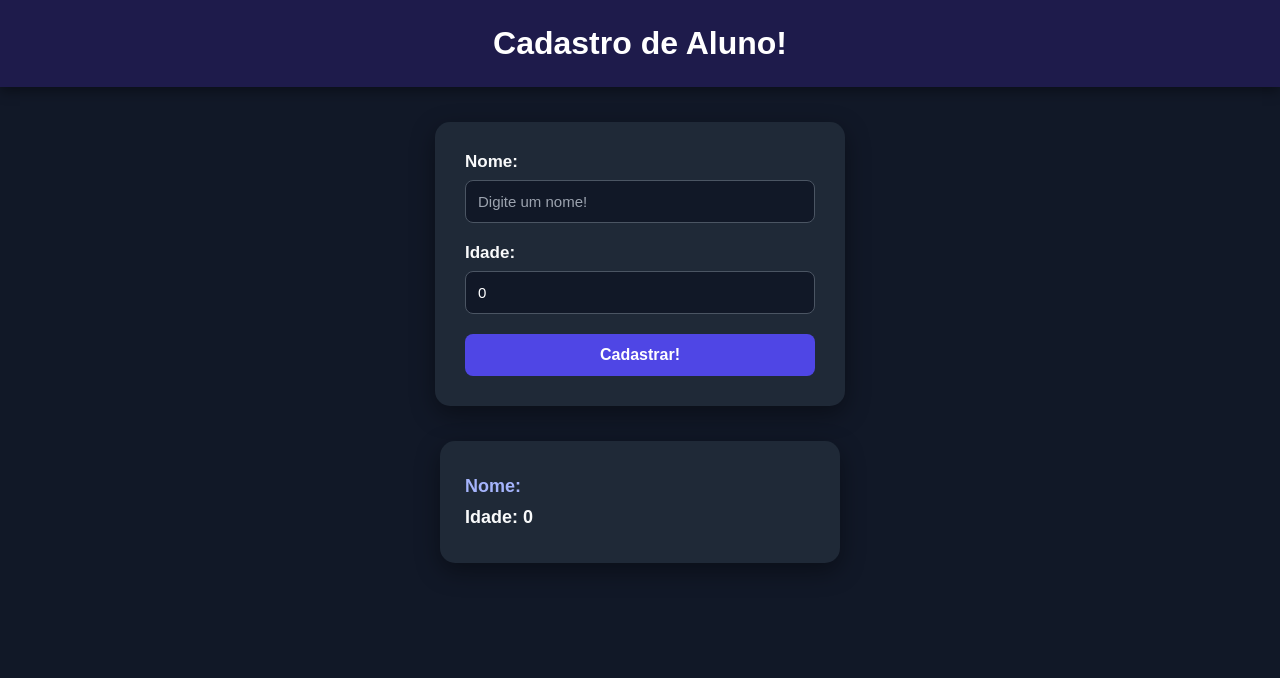
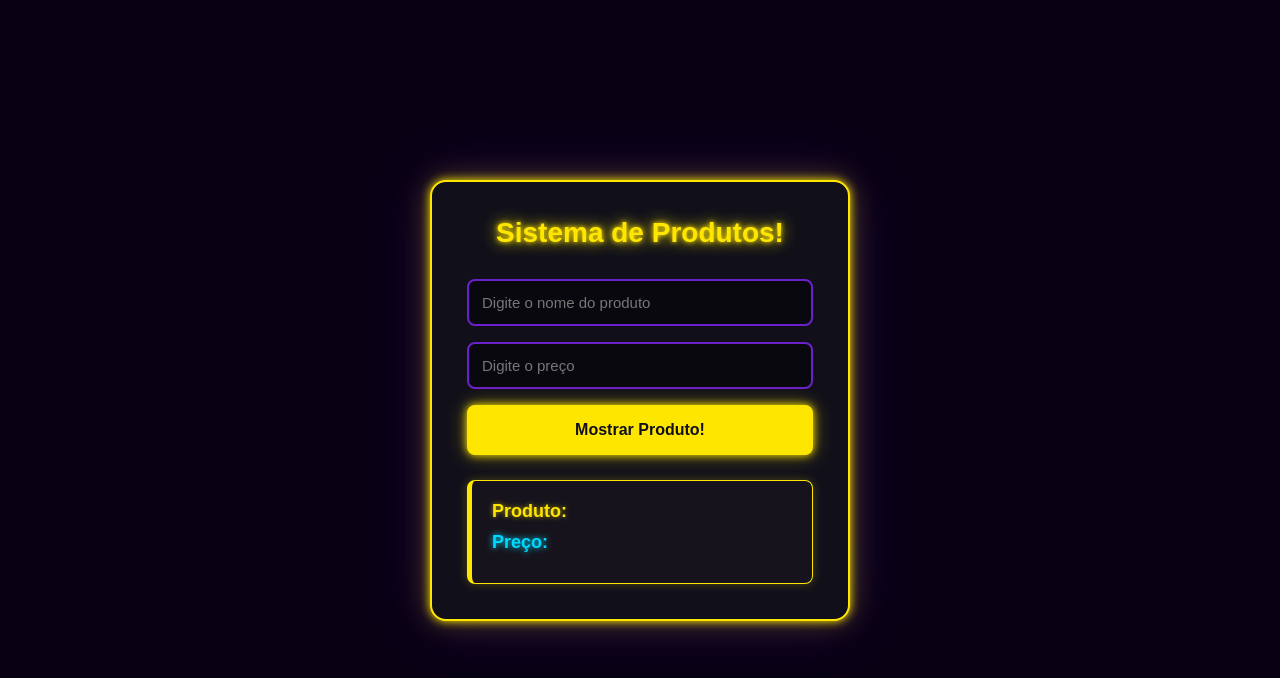
Before and after one commit to Dudutenor/react-typescript-studies, a React (Vite) app: page / in a window 1280 px wide. Shown: the top 678 px of the page. Built offline with nearby package versions, Linux system fonts and the light colour scheme.

Commit message:
Exercicio fixação de Objetos em useState

```diff
--- /dev/null
+++ b/src/App.css
@@ -0,0 +1,149 @@
+* {
+    margin: 0;
+    padding: 0;
+    box-sizing: border-box;
+}
+
+body {
+    min-height: 100vh;
+    background: #090014;
+    font-family: Arial, sans-serif;
+
+    display: flex;
+    justify-content: center;
+    align-items: center;
+}
+
+.container {
+    width: 420px;
+    padding: 35px;
+
+    background: #11101a;
+
+    border: 2px solid #ffe600;
+    border-radius: 16px;
+
+    box-shadow:
+        0 0 10px #ffe600,
+        0 0 30px rgba(255, 230, 0, 0.3),
+        0 0 60px rgba(123, 44, 255, 0.2);
+}
+
+/* TÍTULO */
+
+h1 {
+    color: #ffe600;
+
+    text-align: center;
+    margin-bottom: 30px;
+
+    font-size: 28px;
+
+    text-shadow:
+        0 0 5px #ffe600,
+        0 0 15px #ffe600;
+}
+
+/* INPUTS */
+
+input {
+    width: 100%;
+    padding: 13px;
+
+    margin-bottom: 16px;
+
+    background: #08080e;
+
+    border: 2px solid #6b20c9;
+    border-radius: 8px;
+
+    color: white;
+
+    font-size: 15px;
+
+    outline: none;
+
+    transition: 0.2s;
+}
+
+input::placeholder {
+    color: #777;
+}
+
+input:focus {
+    border-color: #ffe600;
+
+    box-shadow:
+        0 0 8px #ffe600,
+        0 0 18px rgba(255, 230, 0, 0.4);
+}
+
+/* BOTÃO */
+
+button {
+    width: 100%;
+    padding: 14px;
+
+    border: 2px solid #ffe600;
+    border-radius: 8px;
+
+    background: #ffe600;
+    color: #11101a;
+
+    font-size: 16px;
+    font-weight: bold;
+
+    cursor: pointer;
+
+    transition: 0.2s;
+
+    box-shadow:
+        0 0 8px #ffe600,
+        0 0 20px rgba(255, 230, 0, 0.4);
+}
+
+button:hover {
+    background: #fff34d;
+
+    transform: translateY(-2px);
+
+    box-shadow:
+        0 0 12px #ffe600,
+        0 0 30px #ffe600;
+}
+
+/* RESULTADO */
+
+.resultado {
+    margin-top: 25px;
+
+    padding: 20px;
+
+    background: #17131c;
+
+    border: 1px solid #ffe600;
+    border-left: 5px solid #ffe600;
+
+    border-radius: 8px;
+
+    box-shadow:
+        0 0 10px rgba(255, 230, 0, 0.25);
+}
+
+.resultado h2 {
+    color: #ffe600;
+
+    font-size: 18px;
+
+    margin-bottom: 10px;
+
+    text-shadow:
+        0 0 5px rgba(255, 230, 0, 0.6);
+}
+
+.resultado h2:last-child {
+    color: #00d9ff;
+
+    text-shadow:
+        0 0 6px #00d9ff;
+}
--- a/src/App.tsx
+++ b/src/App.tsx
@@ -1,28 +1,50 @@
-import { useState } from 'react'
-import { Header} from './components/header'
-import { Formulario} from './components/formulario'
-import {Aluno} from './components/aluno'
-import './components/css/app.css'
+import { useState } from "react"
+import './App.css'
+interface InfoProdutoProps{
+    nome: string;
+    preco: string;
+}
+
+export default function App() {
+    const[precoInput, setPrecoInput] = useState("");
+    const[produtoInput, setProdutoInput] = useState("");
+    const[infoProduto, setInfoProduto] = useState<InfoProdutoProps>();
+
+    function mostrarProduto(){
+        setInfoProduto({
+            nome: produtoInput,
+            preco: precoInput,
+        })
+    }
+
+    return (
+         <div className="container">
+
+        <h1>Sistema de Produtos!</h1>
+
+        <input
+            placeholder="Digite o nome do produto"
+            value={produtoInput}
+            onChange={(e) => setProdutoInput(e.target.value)}
+        />
+
+        <input
+            placeholder="Digite o preço"
+            value={precoInput}
+            onChange={(e) => setPrecoInput(e.target.value)}
+        />
+
+        <button onClick={mostrarProduto}>
+            Mostrar Produto!
+        </button>
+
+        <div className="resultado">
+            <h2>Produto: {infoProduto?.nome}</h2>
+            <h2>Preço: {infoProduto?.preco}</h2>
+        </div>
+
+    </div>
 
 
-export default function App(){
-const[nomeAluno, setNomeAluno] = useState("")
-
-
-const[idadeAluno, setIdadeAluno] = useState(0)
-
-function cadastrarAluno(nome: string, idade: number) {
-    setNomeAluno(nome)
-    setIdadeAluno(idade)
-}
-
-    return(
-        <div>
-            <Header/>
-
-            <Formulario cadastrarAluno={cadastrarAluno} />
-
-            <Aluno nome={nomeAluno} idade={idadeAluno} />
-        </div>
     )
 }
--- a/src/components/aluno.tsx
+++ /dev/null
@@ -1,15 +0,0 @@
-import './css/aluno.css'
-
-interface AlunoProps{
-    nome: string
-    idade: number
-}
-
-export function Aluno({nome, idade}: AlunoProps){
-    return(
-        <div className="aluno">
-            <h2>Nome: {nome}</h2>
-            <h2>Idade: {idade}</h2>
-        </div>
-    )
-}
--- a/src/components/css/aluno.css
+++ /dev/null
@@ -1,22 +0,0 @@
-.aluno {
-    width: 350px;
-    padding: 25px;
-    margin: 25px auto 40px;
-
-    background-color: #1f2937;
-
-    border-radius: 15px;
-
-    box-shadow: 0 8px 25px rgba(0, 0, 0, 0.4);
-}
-
-.aluno h2 {
-    margin: 10px 0;
-
-    color: #f9fafb;
-    font-size: 18px;
-}
-
-.aluno h2:first-child {
-    color: #a5b4fc;
-}
--- a/src/components/css/app.css
+++ /dev/null
@@ -1,6 +0,0 @@
-body {
-    margin: 0;
-    font-family: Arial, sans-serif;
-    background-color: #111827;
-    color: #f9fafb;
-}
--- a/src/components/css/formulario.css
+++ /dev/null
@@ -1,64 +0,0 @@
-
-.formulario {
-    width: 350px;
-    padding: 30px;
-    margin: 35px auto;
-
-    background-color: #1f2937;
-
-    border-radius: 15px;
-
-    box-shadow: 0 8px 25px rgba(0, 0, 0, 0.4);
-}
-
-.formulario h2 {
-    margin: 0 0 8px;
-
-    color: #f9fafb;
-    font-size: 17px;
-}
-
-.formulario input {
-    width: 100%;
-    box-sizing: border-box;
-
-    padding: 12px;
-    margin-bottom: 20px;
-
-    background-color: #111827;
-    color: #ffffff;
-
-    border: 1px solid #4b5563;
-    border-radius: 8px;
-
-    font-size: 15px;
-    outline: none;
-}
-
-.formulario input::placeholder {
-    color: #9ca3af;
-}
-
-.formulario input:focus {
-    border-color: #6366f1;
-}
-
-.formulario button {
-    width: 100%;
-    padding: 12px;
-
-    border: none;
-    border-radius: 8px;
-
-    background-color: #4f46e5;
-    color: white;
-
-    font-size: 16px;
-    font-weight: bold;
-
-    cursor: pointer;
-}
-
-.formulario button:hover {
-    background-color: #4338ca;
-}
--- a/src/components/css/header.css
+++ /dev/null
@@ -1,17 +0,0 @@
-.header {
-    width: 100%;
-    padding: 25px 0;
-
-    background-color: #1e1b4b;
-
-    text-align: center;
-
-    box-shadow: 0 4px 12px rgba(0, 0, 0, 0.4);
-}
-
-.header h1 {
-    margin: 0;
-
-    color: #ffffff;
-    font-size: 32px;
-}
--- a/src/components/formulario.tsx
+++ /dev/null
@@ -1,42 +0,0 @@
-import { useState } from "react"
-import './css/formulario.css'
-
-    interface FormularioProps{
-        cadastrarAluno: (nome: string, idade: number) => void
-    }
-
-export function Formulario({ cadastrarAluno }: FormularioProps){
-
-    const[nome, setNome] = useState("")
-
-    const[idade, setIdade] = useState(0)
-
-    function Cadastrar(){
-        cadastrarAluno(nome, idade)
-    }
-
-
-
-    return(
-        <div className="formulario">
-
-            <h2>Nome:</h2>
-            <input
-            placeholder="Digite um nome!"
-            value={nome}
-            onChange={(e) => setNome(e.target.value)}
-            />
-
-
-            <h2>Idade:</h2>
-            <input
-            placeholder="Digite uma idade!"
-            value={idade}
-            onChange={(e) => setIdade(Number(e.target.value))}
-            />
-
-            <button onClick={Cadastrar}>Cadastrar!</button>
-
-        </div>
-    )
-}
--- a/src/components/header.tsx
+++ /dev/null
@@ -1,9 +0,0 @@
-import './css/header.css'
-
-export function Header(){
-    return(
-        <div className='header'>
-            <h1>Cadastro de Aluno!</h1>
-        </div>
-    )
-}
```
